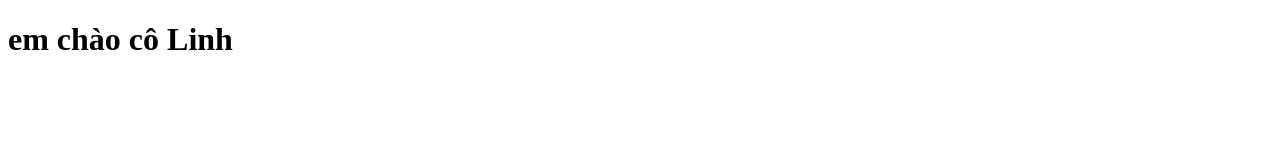
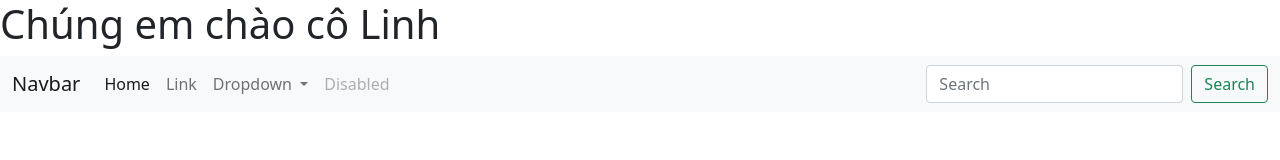
Before and after one commit to unglinh279/The-Literature-Project, a plain HTML site: page index.html in a window 1280 px wide. Drawn offline with nearby package versions, Linux system fonts and the light colour scheme.

Commit message:
Update index.html

```diff
--- a/index.html
+++ b/index.html
@@ -1,2 +1,57 @@
-<!DOCTYPE html>
-<h1>em chào cô Linh</h1>
+<!doctype html>
+<html lang="en">
+  <head>
+    <meta charset="utf-8">
+    <meta name="viewport" content="width=device-width, initial-scale=1">
+    <link href="https://cdn.jsdelivr.net/npm/bootstrap@5.1.3/dist/css/bootstrap.min.css" rel="stylesheet" integrity="sha384-1BmE4kWBq78iYhFldvKuhfTAU6auU8tT94WrHftjDbrCEXSU1oBoqyl2QvZ6jIW3" crossorigin="anonymous">
+
+    <title>Readly</title>
+  </head>
+  <body>
+    <h1>Chúng em chào cô Linh</h1>
+
+      <nav class="navbar navbar-expand-lg navbar-light bg-light">
+        <div class="container-fluid">
+          <a class="navbar-brand" href="#">Navbar</a>
+          <button class="navbar-toggler" type="button" data-bs-toggle="collapse" data-bs-target="#navbarSupportedContent" aria-controls="navbarSupportedContent" aria-expanded="false" aria-label="Toggle navigation">
+            <span class="navbar-toggler-icon"></span>
+          </button>
+          <div class="collapse navbar-collapse" id="navbarSupportedContent">
+            <ul class="navbar-nav me-auto mb-2 mb-lg-0">
+              <li class="nav-item">
+                <a class="nav-link active" aria-current="page" href="#">Home</a>
+              </li>
+              <li class="nav-item">
+                <a class="nav-link" href="#">Link</a>
+              </li>
+              <li class="nav-item dropdown">
+                <a class="nav-link dropdown-toggle" href="#" id="navbarDropdown" role="button" data-bs-toggle="dropdown" aria-expanded="false">
+                  Dropdown
+                </a>
+                <ul class="dropdown-menu" aria-labelledby="navbarDropdown">
+                  <li><a class="dropdown-item" href="#">Action</a></li>
+                  <li><a class="dropdown-item" href="#">Another action</a></li>
+                  <li><hr class="dropdown-divider"></li>
+                  <li><a class="dropdown-item" href="#">Something else here</a></li>
+                </ul>
+              </li>
+              <li class="nav-item">
+                <a class="nav-link disabled">Disabled</a>
+              </li>
+            </ul>
+            <form class="d-flex">
+              <input class="form-control me-2" type="search" placeholder="Search" aria-label="Search">
+              <button class="btn btn-outline-success" type="submit">Search</button>
+            </form>
+          </div>
+        </div>
+      </nav>
+    <script src="https://cdn.jsdelivr.net/npm/bootstrap@5.1.3/dist/js/bootstrap.bundle.min.js" integrity="sha384-ka7Sk0Gln4gmtz2MlQnikT1wXgYsOg+OMhuP+IlRH9sENBO0LRn5q+8nbTov4+1p" crossorigin="anonymous"></script>
+
+    <!-- Option 2: Separate Popper and Bootstrap JS -->
+    <!--
+    <script src="https://cdn.jsdelivr.net/npm/@popperjs/core@2.10.2/dist/umd/popper.min.js" integrity="sha384-7+zCNj/IqJ95wo16oMtfsKbZ9ccEh31eOz1HGyDuCQ6wgnyJNSYdrPa03rtR1zdB" crossorigin="anonymous"></script>
+    <script src="https://cdn.jsdelivr.net/npm/bootstrap@5.1.3/dist/js/bootstrap.min.js" integrity="sha384-QJHtvGhmr9XOIpI6YVutG+2QOK9T+ZnN4kzFN1RtK3zEFEIsxhlmWl5/YESvpZ13" crossorigin="anonymous"></script>
+    -->
+  </body>
+</html>
```
